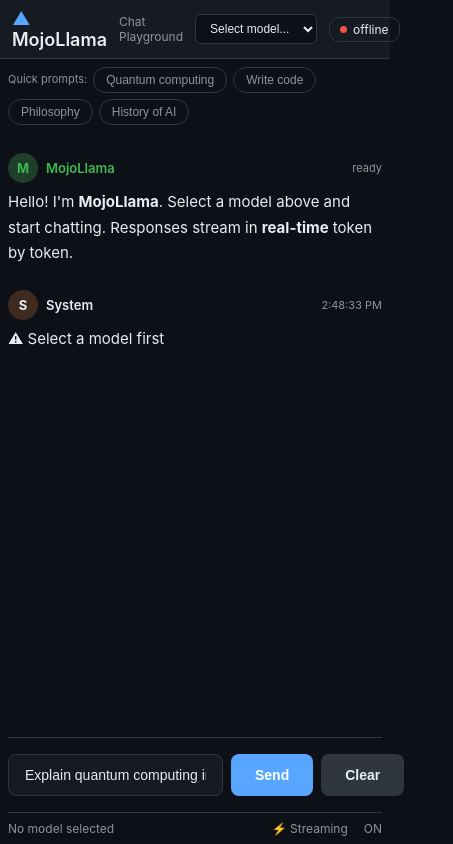
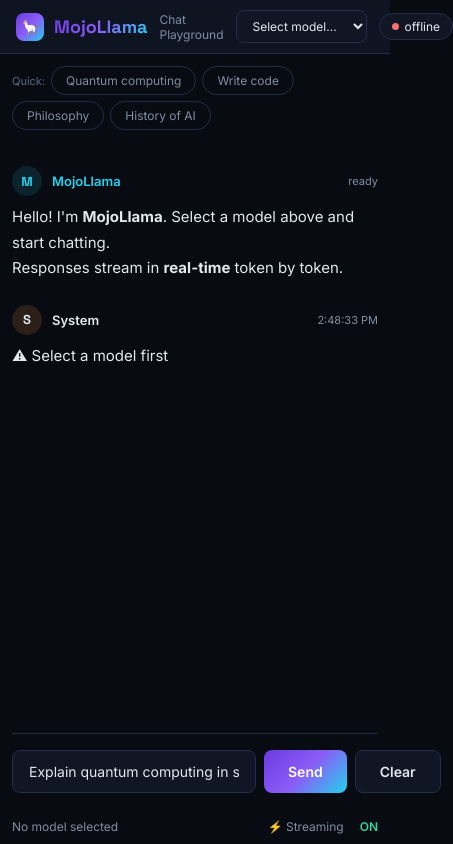
Before and after one commit to a730/MojoLlama, a plain HTML site: page www/chat.html in a window 390 px wide. Both pictures are taken after a click on the button "Quantum computing". Shown: the whole page, 453 px wide, since content can reach past the window. Drawn offline with Linux system fonts and the light colour scheme; no server answers.

Commit message:
style: brand alignment for chat.html and studio.html
- chat.html: full visual refresh matching landing page brand
  - MojoLlama brand color palette (mojo purple #6C3CE1, cyan #22D3EE)
  - Space Grotesk headings, Inter body, JetBrains Mono code
  - Glassmorphism header with gradient logo
  - Mojo gradient buttons and hover states
  - Link back to landing page from header

- studio.html: CSS variable migration to new brand
  - Updated all CSS custom properties to new palette
  - Added Space Grotesk heading font
  - Added JetBrains Mono code font
  - Sidebar logo now links back to landing page
  - Updated gradient signature (blue→mojo purple, pink→cyan)
  - Darker backgrounds matching new brand

```diff
--- a/www/chat.html
+++ b/www/chat.html
@@ -4,76 +4,150 @@
 <meta charset="UTF-8">
 <meta name="viewport" content="width=device-width, initial-scale=1.0">
 <title>MojoLlama Chat</title>
+<link rel="preconnect" href="https://fonts.googleapis.com">
+<link href="https://fonts.googleapis.com/css2?family=Space+Grotesk:wght@500;600;700;800&family=Inter:wght@400;500;600;700&family=JetBrains+Mono:wght@400;500&display=swap" rel="stylesheet">
 <style>
 :root {
-  --bg: #0d1117; --surface: #161b22; --border: #30363d;
-  --text: #e6edf3; --dim: #8b949e; --accent: #58a6ff;
-  --green: #3fb950; --red: #f85149;
+  --bg: #080b12; --bg2: #0c101a; --surface: #111624; --surface2: #171d2e;
+  --border: #252d4a; --text: #e2e8f0; --dim: #7f8ea3; --dim2: #5a6a82;
+  --mojo: #6C3CE1; --mojo-light: #8B5CF6; --cyan: #22D3EE;
+  --green: #34D399; --red: #F87171;
+  --glass: rgba(17,22,36,0.88);
+  --grad-mojo: linear-gradient(135deg, #6C3CE1, #8B5CF6, #22D3EE);
+  --radius: 12px; --radius-sm: 8px;
+  --font-heading: 'Space Grotesk', system-ui, sans-serif;
+  --font-body: 'Inter', -apple-system, BlinkMacSystemFont, sans-serif;
+  --font-mono: 'JetBrains Mono', 'Fira Code', monospace;
 }
 * { margin: 0; padding: 0; box-sizing: border-box; }
-body { background: var(--bg); color: var(--text); font-family: -apple-system,BlinkMacSystemFont,'Segoe UI',sans-serif; height: 100vh; display: flex; flex-direction: column; }
-header { background: var(--surface); border-bottom: 1px solid var(--border); padding: 12px 20px; display: flex; align-items: center; gap: 12px; flex-shrink: 0; }
-header h1 { font-size: 18px; font-weight: 600; }
-header h1 span { color: var(--accent); }
+body {
+  background: var(--bg); color: var(--text);
+  font-family: var(--font-body); height: 100vh; display: flex; flex-direction: column;
+}
+::-webkit-scrollbar { width: 6px; }
+::-webkit-scrollbar-track { background: transparent; }
+::-webkit-scrollbar-thumb { background: var(--border); border-radius: 3px; }
+::-webkit-scrollbar-thumb:hover { background: var(--dim); }
+
+/* Header */
+header {
+  background: var(--glass); backdrop-filter: blur(16px);
+  border-bottom: 1px solid var(--border);
+  padding: 12px 24px; display: flex; align-items: center; gap: 12px; flex-shrink: 0;
+}
+header .logo {
+  display: flex; align-items: center; gap: 10px;
+  font-family: var(--font-heading); font-size: 18px; font-weight: 800;
+}
+header .logo .logo-icon {
+  width: 28px; height: 28px; border-radius: 8px;
+  background: var(--grad-mojo); display: flex; align-items: center; justify-content: center;
+  font-size: 14px;
+}
+header .logo span {
+  background: var(--grad-mojo); background-clip: text; -webkit-background-clip: text;
+  -webkit-text-fill-color: transparent;
+}
+header .subtitle { font-size: 12px; color: var(--dim); }
 .header-right { margin-left: auto; display: flex; align-items: center; gap: 12px; }
-select { background: var(--bg); border: 1px solid var(--border); color: var(--text); padding: 6px 10px; border-radius: 6px; font-size: 13px; min-width: 180px; }
-select:focus { outline: none; border-color: var(--accent); }
-.backend-badge { font-size: 12px; padding: 4px 10px; border-radius: 10px; border: 1px solid var(--border); display: flex; align-items: center; gap: 6px; }
+select {
+  background: var(--surface); border: 1px solid var(--border); color: var(--text);
+  padding: 7px 12px; border-radius: var(--radius-sm); font-size: 13px; min-width: 180px;
+  font-family: var(--font-body);
+}
+select:focus { outline: none; border-color: var(--mojo-light); }
+.backend-badge {
+  font-size: 12px; padding: 5px 12px; border-radius: 16px;
+  border: 1px solid var(--border); display: flex; align-items: center; gap: 6px;
+  background: var(--surface);
+}
 .dot { width: 7px; height: 7px; border-radius: 50%; display: inline-block; }
-.dot.online { background: var(--green); box-shadow: 0 0 6px var(--green); }
+.dot.online { background: var(--green); box-shadow: 0 0 8px var(--green); }
 .dot.offline { background: var(--red); }
-.chat-area { flex: 1; display: flex; flex-direction: column; max-width: 900px; margin: 0 auto; width: 100%; padding: 0 16px; }
-.messages { flex: 1; overflow-y: auto; padding: 20px 0; scroll-behavior: smooth; }
-.messages::-webkit-scrollbar { width: 6px; }
-.messages::-webkit-scrollbar-thumb { background: var(--border); border-radius: 3px; }
+.chat-area { flex: 1; display: flex; flex-direction: column; max-width: 900px; margin: 0 auto; width: 100%; padding: 0 20px; }
+.messages { flex: 1; overflow-y: auto; padding: 24px 0; scroll-behavior: smooth; }
 .msg { margin-bottom: 24px; animation: fadeIn .2s ease; }
 @keyframes fadeIn { from { opacity: 0; transform: translateY(8px); } to { opacity: 1; transform: translateY(0); } }
-.msg-header { display: flex; align-items: center; gap: 8px; margin-bottom: 6px; }
-.avatar { width: 30px; height: 30px; border-radius: 50%; display: flex; align-items: center; justify-content: center; font-size: 13px; font-weight: 700; }
-.avatar.user { background: #1f3a5f; color: var(--accent); }
-.avatar.assistant { background: #1f3f2a; color: var(--green); }
-.avatar.system { background: #3f2a1f; color: var(--yellow); }
+.msg-header { display: flex; align-items: center; gap: 10px; margin-bottom: 8px; }
+.avatar {
+  width: 30px; height: 30px; border-radius: 50%; display: flex;
+  align-items: center; justify-content: center; font-size: 13px; font-weight: 700;
+  font-family: var(--font-heading);
+}
+.avatar.user { background: rgba(108,60,225,0.15); color: var(--mojo-light); }
+.avatar.assistant { background: rgba(34,211,238,0.12); color: var(--cyan); }
+.avatar.system { background: rgba(251,146,60,0.15); color: var(--orange); }
 .name { font-size: 13px; font-weight: 600; }
-.name.user { color: var(--accent); }
-.name.assistant { color: var(--green); }
-.name.system { color: var(--yellow); }
+.name.user { color: var(--mojo-light); }
+.name.assistant { color: var(--cyan); }
+.name.system { color: var(--orange); }
 .time { font-size: 11px; color: var(--dim); margin-left: auto; }
-.text { margin-left: 38px; font-size: 15px; line-height: 1.7; }
-.text pre { background: var(--surface); border: 1px solid var(--border); border-radius: 6px; padding: 12px; font-size: 13px; overflow-x: auto; margin: 10px 0; }
-.text code { background: var(--surface); padding: 2px 6px; border-radius: 4px; font-size: 14px; }
+.text { margin-left: 40px; font-size: 15px; line-height: 1.7; }
+.text pre {
+  background: var(--surface); border: 1px solid var(--border);
+  border-radius: var(--radius-sm); padding: 14px; font-family: var(--font-mono);
+  font-size: 13px; overflow-x: auto; margin: 12px 0;
+}
+.text code {
+  background: var(--surface); padding: 2px 6px; border-radius: 4px; font-size: 14px;
+}
 .text pre code { background: none; padding: 0; }
-.typing { display: flex; gap: 5px; padding: 8px 0; margin-left: 38px; }
-.typing span { width: 8px; height: 8px; border-radius: 50%; background: var(--dim); animation: bounce 1.4s infinite ease; }
+.typing { display: flex; gap: 6px; padding: 12px 0; margin-left: 40px; }
+.typing span {
+  width: 8px; height: 8px; border-radius: 50%; background: var(--dim);
+  animation: bounce 1.4s infinite ease;
+}
 .typing span:nth-child(2) { animation-delay: 0.2s; }
 .typing span:nth-child(3) { animation-delay: 0.4s; }
 @keyframes bounce { 0%,60%,100% { transform: translateY(0); } 30% { transform: translateY(-8px); } }
 .input-area { display: flex; gap: 8px; padding: 16px 0; border-top: 1px solid var(--border); flex-shrink: 0; }
-.input-area input { flex: 1; background: var(--surface); border: 1px solid var(--border); border-radius: 8px; padding: 12px 16px; color: var(--text); font-size: 14px; }
-.input-area input:focus { outline: none; border-color: var(--accent); }
+.input-area input {
+  flex: 1; background: var(--surface); border: 1px solid var(--border);
+  border-radius: var(--radius-sm); padding: 12px 16px; color: var(--text); font-size: 14px;
+  font-family: var(--font-body);
+}
+.input-area input:focus { outline: none; border-color: var(--mojo-light); }
 .input-area input::placeholder { color: var(--dim); }
-.btn { padding: 10px 24px; border: none; border-radius: 8px; cursor: pointer; font-size: 14px; font-weight: 600; transition: all .2s; }
+.btn {
+  padding: 10px 24px; border: none; border-radius: var(--radius-sm); cursor: pointer;
+  font-size: 14px; font-weight: 600; transition: all .2s; font-family: var(--font-body);
+}
 .btn:disabled { opacity: 0.5; cursor: not-allowed; }
-.btn-primary { background: var(--accent); color: #fff; }
-.btn-primary:hover:not(:disabled) { filter: brightness(1.15); }
-.btn-dim { background: var(--border); color: var(--text); }
-.btn-dim:hover:not(:disabled) { background: #464f5c; }
-.shortcuts { display: flex; gap: 6px; padding: 8px 0; flex-wrap: wrap; }
-.shortcut { padding: 5px 12px; border: 1px solid var(--border); border-radius: 16px; font-size: 12px; color: var(--dim); cursor: pointer; transition: all .2s; background: transparent; }
-.shortcut:hover { border-color: var(--accent); color: var(--accent); }
-.status-bar { display: flex; align-items: center; gap: 16px; padding: 8px 0; font-size: 12px; color: var(--dim); border-top: 1px solid var(--border); flex-shrink: 0; }
+.btn-primary { background: var(--grad-mojo); color: #fff; }
+.btn-primary:hover:not(:disabled) { filter: brightness(1.15); transform: translateY(-1px); }
+.btn-dim {
+  background: var(--surface); color: var(--text); border: 1px solid var(--border);
+}
+.btn-dim:hover:not(:disabled) { border-color: var(--mojo-light); color: var(--mojo-light); }
+.shortcuts { display: flex; gap: 6px; padding: 12px 0; flex-wrap: wrap; align-items: center; }
+.shortcut {
+  padding: 6px 14px; border: 1px solid var(--border); border-radius: 16px;
+  font-size: 12px; color: var(--dim); cursor: pointer; transition: all .2s;
+  background: transparent; font-family: var(--font-body);
+}
+.shortcut:hover { border-color: var(--mojo-light); color: var(--mojo-light); }
+.status-bar {
+  display: flex; align-items: center; gap: 16px; padding: 10px 0; font-size: 12px;
+  color: var(--dim); border-top: 1px solid var(--border2); flex-shrink: 0;
+}
 .chat-controls { display: flex; gap: 4px; align-items: center; }
 @media (max-width: 600px) {
-  .chat-area { padding: 0 8px; }
+  .chat-area { padding: 0 12px; }
   .text { margin-left: 0; }
-  header { padding: 8px 12px; }
+  header { padding: 10px 16px; }
   select { min-width: 120px; font-size: 12px; }
 }
 </style>
 </head>
 <body>
 <header>
-  <h1><span>▲</span> MojoLlama</h1>
-  <span style="font-size:12px;color:var(--dim)">Chat Playground</span>
+  <a href="index.html" style="text-decoration:none;color:inherit">
+    <div class="logo">
+      <div class="logo-icon">🦙</div>
+      <span>MojoLlama</span>
+    </div>
+  </a>
+  <span class="subtitle">Chat Playground</span>
   <div class="header-right">
     <select id="modelSelect"><option value="">Select model...</option></select>
     <span class="backend-badge">
@@ -84,7 +158,7 @@ select:focus { outline: none; border-color: var(--accent); }
 </header>
 <div class="chat-area">
   <div class="shortcuts">
-    <span style="font-size:11px;color:var(--dim);padding:5px 0">Quick prompts:</span>
+    <span style="font-size:11px;color:var(--dim2)">Quick:</span>
     <button class="shortcut" onclick="quickPrompt('Explain quantum computing in simple terms')">Quantum computing</button>
     <button class="shortcut" onclick="quickPrompt('Write a Python function to sort a list')">Write code</button>
     <button class="shortcut" onclick="quickPrompt('What is the meaning of life?')">Philosophy</button>
@@ -97,7 +171,7 @@ select:focus { outline: none; border-color: var(--accent); }
         <span class="name assistant">MojoLlama</span>
         <span class="time">ready</span>
       </div>
-      <div class="text">Hello! I'm <strong>MojoLlama</strong>. Select a model above and start chatting. Responses stream in <strong>real-time</strong> token by token.</div>
+      <div class="text">Hello! I'm <strong>MojoLlama</strong>. Select a model above and start chatting.<br>Responses stream in <strong>real-time</strong> token by token.</div>
     </div>
   </div>
   <div class="input-area">
@@ -108,24 +182,21 @@ select:focus { outline: none; border-color: var(--accent); }
   <div class="status-bar">
     <span id="modelStatus">No model selected</span>
     <span style="margin-left:auto">⚡ Streaming</span>
-    <span class="text-green">ON</span>
+    <span style="color:var(--green);font-weight:600">ON</span>
   </div>
 </div>
 
 <script>
 const API = (() => {
-  // Check URL param: ?api=http://hostname:9000
   const params = new URLSearchParams(location.search);
   const apiParam = params.get('api');
   if (apiParam) return apiParam;
-  // If served from same origin as API (port 9000), use relative
   if (location.port === '9000') return '';
   return `http://${location.hostname}:9000`;
 })();
 let msgCount = 0;
 const history = [];
 
-// Init
 async function init() {
   const resp = await fetch(`${API}/api/models`);
   if (!resp.ok) return;
@@ -138,8 +209,6 @@ async function init() {
     opt.textContent = `${m.name} (${(m.size_gb || 0).toFixed(1)} GB)`;
     sel.appendChild(opt);
   });
-
-  // Backend status
   try {
     const b = await fetch(`${API}/api/backend`).then(r => r.json());
     document.getElementById('statusDot').className = 'dot online';
@@ -155,24 +224,17 @@ async function sendMessage() {
   const input = document.getElementById('chatInput');
   const msg = input.value.trim();
   if (!msg) return;
-
   const model = document.getElementById('modelSelect').value;
   if (!model) { showError('Select a model first'); return; }
-
   input.value = '';
   msgCount++;
   history.push({role: 'user', content: msg});
-
   const container = document.getElementById('messages');
   addMessage('user', 'You', msg);
   container.scrollTop = container.scrollHeight;
-
-  // Typing indicator
   const typingId = 'typing-' + Date.now();
   container.innerHTML += `<div class="typing" id="${typingId}"><span></span><span></span><span></span></div>`;
   container.scrollTop = container.scrollHeight;
-
-  // Message placeholder
   const msgId = 'msg-' + Date.now();
   container.innerHTML += `<div class="msg" id="${msgId}" style="display:none">
     <div class="msg-header">
@@ -182,43 +244,31 @@ async function sendMessage() {
     </div>
     <div class="text" id="${msgId}-text"></div>
   </div>`;
-
   const btn = document.getElementById('sendBtn');
   btn.disabled = true;
   btn.textContent = '⏳';
-
   let fullText = '';
-
   try {
     const resp = await fetch(`${API}/api/chat`, {
       method: 'POST',
       headers: {'Content-Type': 'application/json'},
-      body: JSON.stringify({
-        model, messages: history, prompt: msg, max_tokens: 512, stream: true
-      })
+      body: JSON.stringify({model, messages: history, prompt: msg, max_tokens: 512, stream: true})
     });
-
     if (!resp.ok) throw new Error(`HTTP ${resp.status}`);
-
-    // Remove typing
     const typingEl = document.getElementById(typingId);
     if (typingEl) typingEl.remove();
-
     document.getElementById(msgId).style.display = '';
     const textEl = document.getElementById(`${msgId}-text`);
     const timeEl = document.getElementById(`${msgId}-time`);
-
     const reader = resp.body.getReader();
     const decoder = new TextDecoder();
     let buffer = '';
-
     while (true) {
       const { done, value } = await reader.read();
       if (done) break;
       buffer += decoder.decode(value, {stream: true});
       const lines = buffer.split('\n');
       buffer = lines.pop() || '';
-
       for (const line of lines) {
         if (line.startsWith('data: ')) {
           const chunk = line.slice(6).trim();
@@ -235,17 +285,14 @@ async function sendMessage() {
         }
       }
     }
-
     timeEl.textContent = `${fullText.split(' ').length} words`;
     history.push({role: 'assistant', content: fullText});
-
   } catch(e) {
     const typingEl = document.getElementById(typingId);
     if (typingEl) typingEl.remove();
     document.getElementById(msgId).style.display = '';
     document.getElementById(`${msgId}-text`).innerHTML = `<span style="color:var(--red)">⚠ Error: ${escapeHtml(e.message)}</span>`;
   }
-
   btn.disabled = false;
   btn.textContent = 'Send';
   updateStatus();
@@ -266,9 +313,7 @@ function addMessage(role, name, content) {
 }
 
 function showError(msg) {
-  const container = document.getElementById('messages');
   addMessage('system', 'System', `⚠ ${msg}`);
-  container.scrollTop = container.scrollHeight;
 }
 
 function clearChat() {
@@ -299,7 +344,6 @@ function updateStatus() {
 document.getElementById('chatInput').addEventListener('keydown', e => {
   if (e.key === 'Enter' && !e.shiftKey) { e.preventDefault(); sendMessage(); }
 });
-
 document.getElementById('modelSelect').addEventListener('change', updateStatus);
 
 function renderMarkdown(text) {
```
Also changed, not shown: www/studio.html (+20 -16 lines).
